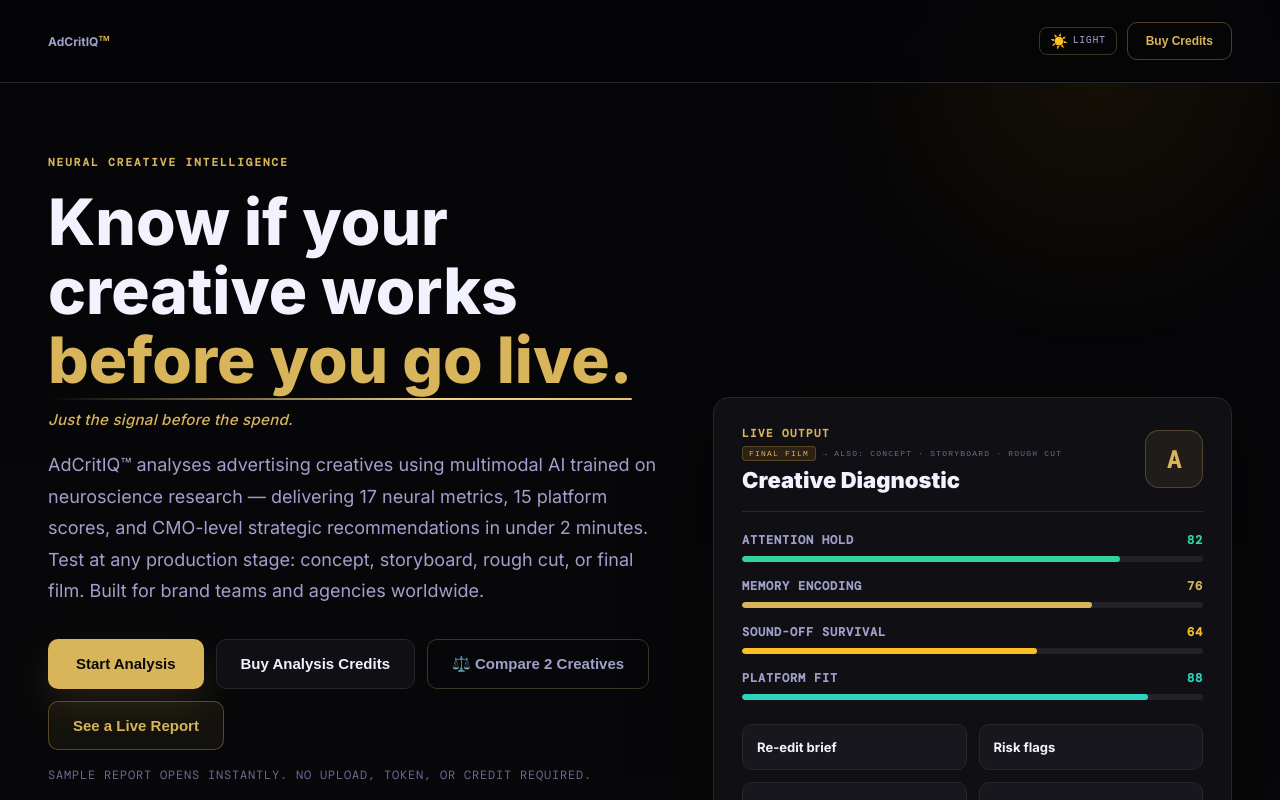
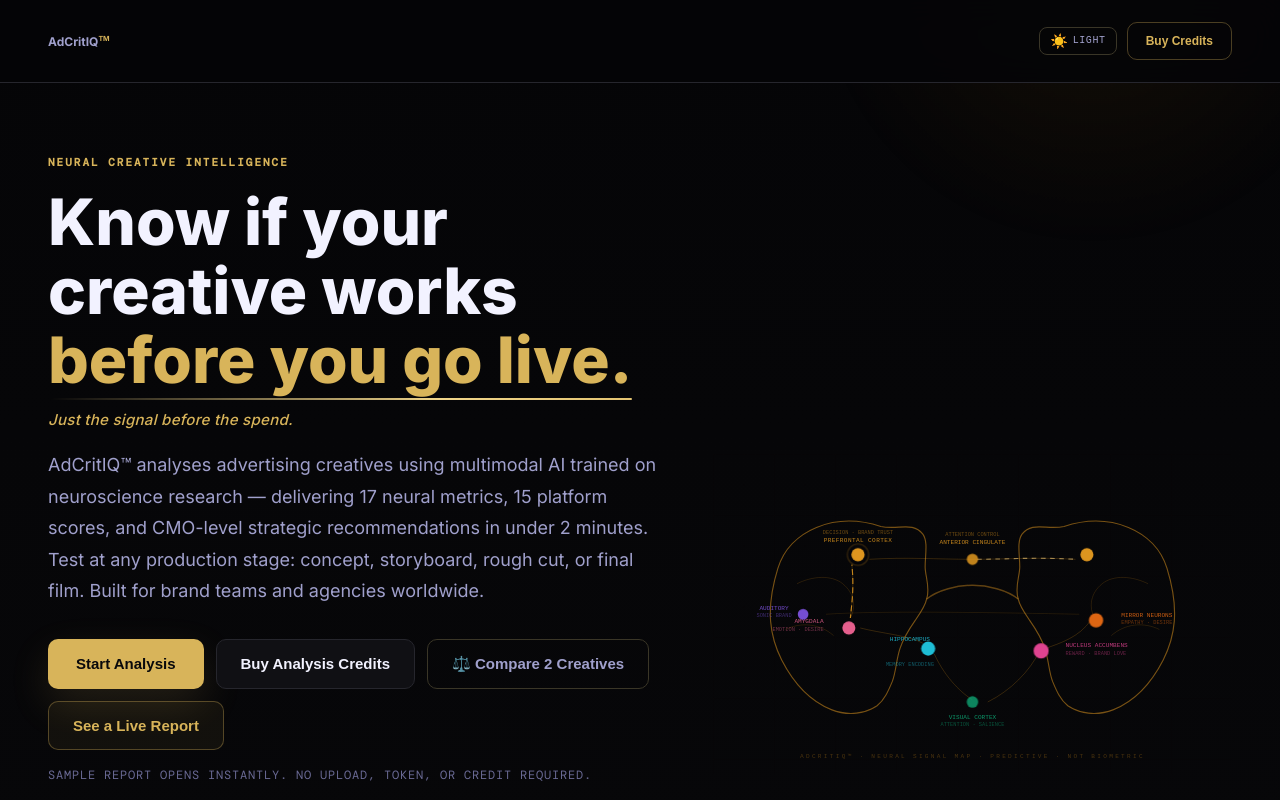
Before and after one commit to anilp-stack/Brain-Encoder, a React (Vite) app: page / in a window 1280 px wide. Shown: the top 800 px of the page. Built offline with nearby package versions, Linux system fonts and the light colour scheme; the HTML template or start-up script is replaced by a standard one.

Commit message:
12.9 Brain Image

```diff
--- a/src/App.jsx
+++ b/src/App.jsx
@@ -1510,6 +1510,83 @@
               ))}
             </div>
           </section>
+
+          {!isMobile&&(
+            <div style={{marginBottom:20,opacity:0.95}}>
+              <svg width="100%" viewBox="0 0 680 420" role="img" xmlns="http://www.w3.org/2000/svg">
+                <title>Neural Signal Brain — AdCritIQ™ cortical region map for advertising creative analysis</title>
+                <defs>
+                  <style>{`
+                    @keyframes np1{0%,100%{r:7;opacity:.9}50%{r:10;opacity:1}}
+                    @keyframes np2{0%,100%{r:7;opacity:.8}50%{r:10;opacity:1}}
+                    @keyframes np3{0%,100%{r:7;opacity:.7}50%{r:10;opacity:1}}
+                    @keyframes nglo{0%,100%{opacity:.2}50%{opacity:.5}}
+                    @keyframes nsig{0%{stroke-dashoffset:200}100%{stroke-dashoffset:0}}
+                    @keyframes nsig2{0%{stroke-dashoffset:300}100%{stroke-dashoffset:0}}
+                    .an1{animation:np1 2.1s ease-in-out infinite}
+                    .an2{animation:np1 2.4s ease-in-out .3s infinite}
+                    .an3{animation:np2 2.2s ease-in-out .6s infinite}
+                    .an4{animation:np3 2.6s ease-in-out .9s infinite}
+                    .an5{animation:np1 2.3s ease-in-out 1.2s infinite}
+                    .an6{animation:np2 2.5s ease-in-out .4s infinite}
+                    .an7{animation:np3 2.1s ease-in-out .8s infinite}
+                    .an8{animation:np1 2.7s ease-in-out 1.5s infinite}
+                    .asig{animation:nsig 3s linear infinite;stroke-dasharray:8 4}
+                    .asig2{animation:nsig2 4s linear 1s infinite;stroke-dasharray:6 6}
+                    .aglo{animation:nglo 3s ease-in-out infinite}
+                  `}</style>
+                  <pattern id="abgrid" width="40" height="40" patternUnits="userSpaceOnUse">
+                    <path d="M 40 0 L 0 0 0 40" fill="none" stroke="#F5A623" strokeWidth="0.2" opacity="0.1"/>
+                  </pattern>
+                </defs>
+                <rect width="680" height="420" fill="url(#abgrid)" rx="0"/>
+                <path d="M 220 95 C 160 75,100 100,85 150 C 68 205,75 240,90 270 C 108 305,130 325,155 335 C 178 344,200 340,215 330 C 225 322,230 310,235 298 C 240 285,240 270,245 255 C 250 240,258 228,265 218 C 272 208,278 200,280 190 C 285 175,278 160,278 148 C 278 132,282 115,275 105 C 262 88,242 100,220 95 Z" fill="none" stroke="#F5A623" strokeWidth="1.5" opacity="0.5"/>
+                <path d="M 460 95 C 520 75,580 100,595 150 C 612 205,605 240,590 270 C 572 305,550 325,525 335 C 502 344,480 340,465 330 C 455 322,450 310,445 298 C 440 285,440 270,435 255 C 430 240,422 228,415 218 C 408 208,402 200,400 190 C 395 175,402 160,402 148 C 402 132,398 115,405 105 C 418 88,438 100,460 95 Z" fill="none" stroke="#F5A623" strokeWidth="1.5" opacity="0.5"/>
+                <path d="M 280 190 C 295 178,320 172,340 172 C 360 172,385 178,400 190" fill="none" stroke="#F5A623" strokeWidth="2" opacity="0.4"/>
+                <path d="M 110 170 C 130 160,155 158,170 170 C 185 182,188 200,180 215" fill="none" stroke="#F5A623" strokeWidth="0.8" opacity="0.25"/>
+                <path d="M 95 230 C 115 220,140 222,158 238" fill="none" stroke="#F5A623" strokeWidth="0.8" opacity="0.25"/>
+                <path d="M 570 170 C 550 160,525 158,510 170 C 495 182,492 200,500 215" fill="none" stroke="#F5A623" strokeWidth="0.8" opacity="0.25"/>
+                <path d="M 585 230 C 565 220,540 222,522 238" fill="none" stroke="#F5A623" strokeWidth="0.8" opacity="0.25"/>
+                <path d="M 182 145 C 185 175,182 195,180 215" fill="none" stroke="#F5A623" strokeWidth="0.8" opacity="0.35"/>
+                <path d="M 193 228 C 220 235,258 238,275 248" fill="none" stroke="#F5A623" strokeWidth="0.8" opacity="0.35"/>
+                <path d="M 290 262 C 305 295,328 315,340 322" fill="none" stroke="#F5A623" strokeWidth="0.8" opacity="0.35"/>
+                <path d="M 205 138 C 255 135,290 138,340 138" fill="none" stroke="#F5A623" strokeWidth="0.8" opacity="0.35"/>
+                <path d="M 340 138 C 390 138,420 135,475 138" fill="none" stroke="#F5A623" strokeWidth="0.8" opacity="0.35"/>
+                <path d="M 495 218 C 480 240,455 248,435 255" fill="none" stroke="#F5A623" strokeWidth="0.8" opacity="0.35"/>
+                <path d="M 360 325 C 390 310,415 285,428 258" fill="none" stroke="#F5A623" strokeWidth="0.8" opacity="0.35"/>
+                <path d="M 148 210 C 220 205,380 208,480 210" fill="none" stroke="#F5A623" strokeWidth="0.8" opacity="0.2"/>
+                <path d="M 182 145 C 185 175,182 195,180 215" fill="none" stroke="#F5A623" strokeWidth="1.5" opacity="0.8" className="asig"/>
+                <path d="M 340 138 C 390 138,420 135,475 138" fill="none" stroke="#FFD580" strokeWidth="1.5" opacity="0.6" className="asig2"/>
+                <circle cx="190" cy="132" r="14" fill="#07070F" stroke="#F5A623" strokeWidth="1.5" opacity="0.25" className="aglo"/>
+                <circle cx="190" cy="132" r="7" fill="#F5A623" className="an1"/>
+                <text x="190" y="115" textAnchor="middle" fontFamily="monospace" fontSize="8" fill="#F5A623" opacity="0.85" letterSpacing="0.5">PREFRONTAL CORTEX</text>
+                <text x="190" y="105" textAnchor="middle" fontFamily="monospace" fontSize="7" fill="#F5A623" opacity="0.45">DECISION · BRAND TRUST</text>
+                <circle cx="178" cy="228" r="7" fill="#FF6B9D" className="an2"/>
+                <text x="145" y="222" textAnchor="end" fontFamily="monospace" fontSize="8" fill="#FF6B9D" opacity="0.85">AMYGDALA</text>
+                <text x="145" y="232" textAnchor="end" fontFamily="monospace" fontSize="7" fill="#FF6B9D" opacity="0.45">EMOTION · DESIRE</text>
+                <circle cx="282" cy="255" r="7" fill="#22D3EE" className="an3"/>
+                <text x="258" y="245" textAnchor="middle" fontFamily="monospace" fontSize="8" fill="#22D3EE" opacity="0.85">HIPPOCAMPUS</text>
+                <text x="258" y="278" textAnchor="middle" fontFamily="monospace" fontSize="7" fill="#22D3EE" opacity="0.45">MEMORY ENCODING</text>
+                <circle cx="340" cy="325" r="7" fill="#10B981" className="an4"/>
+                <text x="340" y="347" textAnchor="middle" fontFamily="monospace" fontSize="8" fill="#10B981" opacity="0.85">VISUAL CORTEX</text>
+                <text x="340" y="357" textAnchor="middle" fontFamily="monospace" fontSize="7" fill="#10B981" opacity="0.45">ATTENTION · SALIENCE</text>
+                <circle cx="118" cy="210" r="7" fill="#8B5CF6" className="an5"/>
+                <text x="80" y="204" textAnchor="middle" fontFamily="monospace" fontSize="8" fill="#8B5CF6" opacity="0.85">AUDITORY</text>
+                <text x="80" y="214" textAnchor="middle" fontFamily="monospace" fontSize="7" fill="#8B5CF6" opacity="0.45">SONIC BRAND</text>
+                <circle cx="340" cy="138" r="7" fill="#F5A623" className="an6"/>
+                <text x="340" y="118" textAnchor="middle" fontFamily="monospace" fontSize="8" fill="#F5A623" opacity="0.85">ANTERIOR CINGULATE</text>
+                <text x="340" y="108" textAnchor="middle" fontFamily="monospace" fontSize="7" fill="#F5A623" opacity="0.45">ATTENTION CONTROL</text>
+                <circle cx="502" cy="218" r="7" fill="#F97316" className="an7"/>
+                <text x="535" y="213" textAnchor="start" fontFamily="monospace" fontSize="8" fill="#F97316" opacity="0.85">MIRROR NEURONS</text>
+                <text x="535" y="223" textAnchor="start" fontFamily="monospace" fontSize="7" fill="#F97316" opacity="0.45">EMPATHY · DESIRE</text>
+                <circle cx="430" cy="258" r="7" fill="#EC4899" className="an8"/>
+                <text x="462" y="253" textAnchor="start" fontFamily="monospace" fontSize="8" fill="#EC4899" opacity="0.85">NUCLEUS ACCUMBENS</text>
+                <text x="462" y="263" textAnchor="start" fontFamily="monospace" fontSize="7" fill="#EC4899" opacity="0.45">REWARD · BRAND LOVE</text>
+                <circle cx="490" cy="132" r="5" fill="#F5A623" opacity="0.5" className="an2"/>
+                <text x="340" y="398" textAnchor="middle" fontFamily="monospace" fontSize="8" fill="#F5A623" opacity="0.3" letterSpacing="3">ADCRITIQ™ · NEURAL SIGNAL MAP · PREDICTIVE · NOT BIOMETRIC</text>
+              </svg>
+            </div>
+          )}
 
           <section style={{background:C.s1,border:`1px solid ${C.border}`,borderRadius:16,padding:isMobile?22:28,boxShadow:isDarkMode?`0 24px 80px ${C.shadow}`:elevationShadow}}>
             <div style={{display:"flex",alignItems:"center",justifyContent:"space-between",gap:12,borderBottom:`1px solid ${C.border}`,paddingBottom:18,marginBottom:20}}>
```
